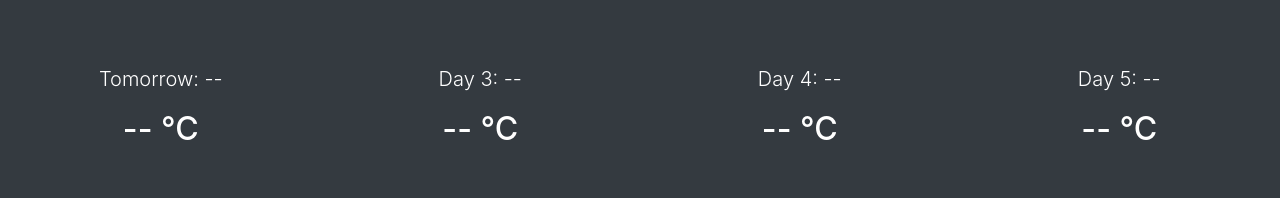
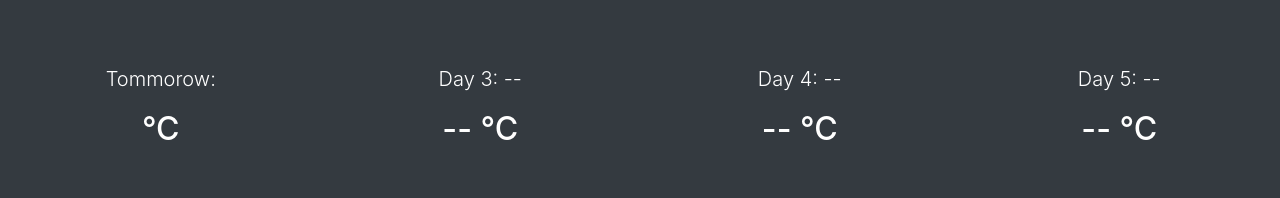
Before and after one commit to ForsakenIdol/my-weather-app, a React (Create React App) app: page / in a window 1280 px wide. Shown: the part 130-328 px from the top of the page. Built offline with nearby package versions, Linux system fonts and the light colour scheme; no server answers.

Commit message:
Adds simple component to illustrate reusabliity

```diff
--- a/src/App.js
+++ b/src/App.js
@@ -1,5 +1,6 @@
 import React from 'react';
 import './App.css';
+import WeatherDay from './Components/weather-day';
 
 import 'bootstrap/dist/css/bootstrap.min.css';
 import citiesJSON from "./cities.json"; /* This is the file containing all the cities and their codes. */
@@ -212,11 +213,13 @@ class App extends React.Component {
         <div className="mt-5" id="spacer">{/* Empty row spacer */}</div>
         <div className="row" id="later-forecast">
           <div className="col-md-3">
-            <div className="text-center">
-              <p className="lead">Tomorrow: {this.state.day2Weather == null ? "--" : this.state.day2Weather}</p>
-              <img src={this.getWeatherIcon(this.state.day2Weather)} className="mx-auto d-block" alt=""></img>
-              <h2>{this.state.day2 == null ? "--" : this.state.day2} °C</h2>
-            </div>
+
+            <WeatherDay
+              dayName="Tommorow"
+              forecast={this.state.day2Weather}
+              temperature={this.state.day2}
+              weatherIcon={this.getWeatherIcon(this.state.day2Weather)} />
+
           </div>
           <div className="col-md-3">
             <div className="text-center">
--- /dev/null
+++ b/src/Components/weather-day.js
@@ -0,0 +1,13 @@
+import * as React from 'react';
+
+const WeatherDay = (props) => {
+    return (
+        <div className="text-center">
+            <p className="lead">{props.dayName}: {props.forecast}</p>
+            <img src={props.weatherIcon} className="mx-auto d-block" alt=""></img>
+            <h2>{props.temperature} °C</h2>
+        </div>
+    )
+}
+
+export default WeatherDay;
```
